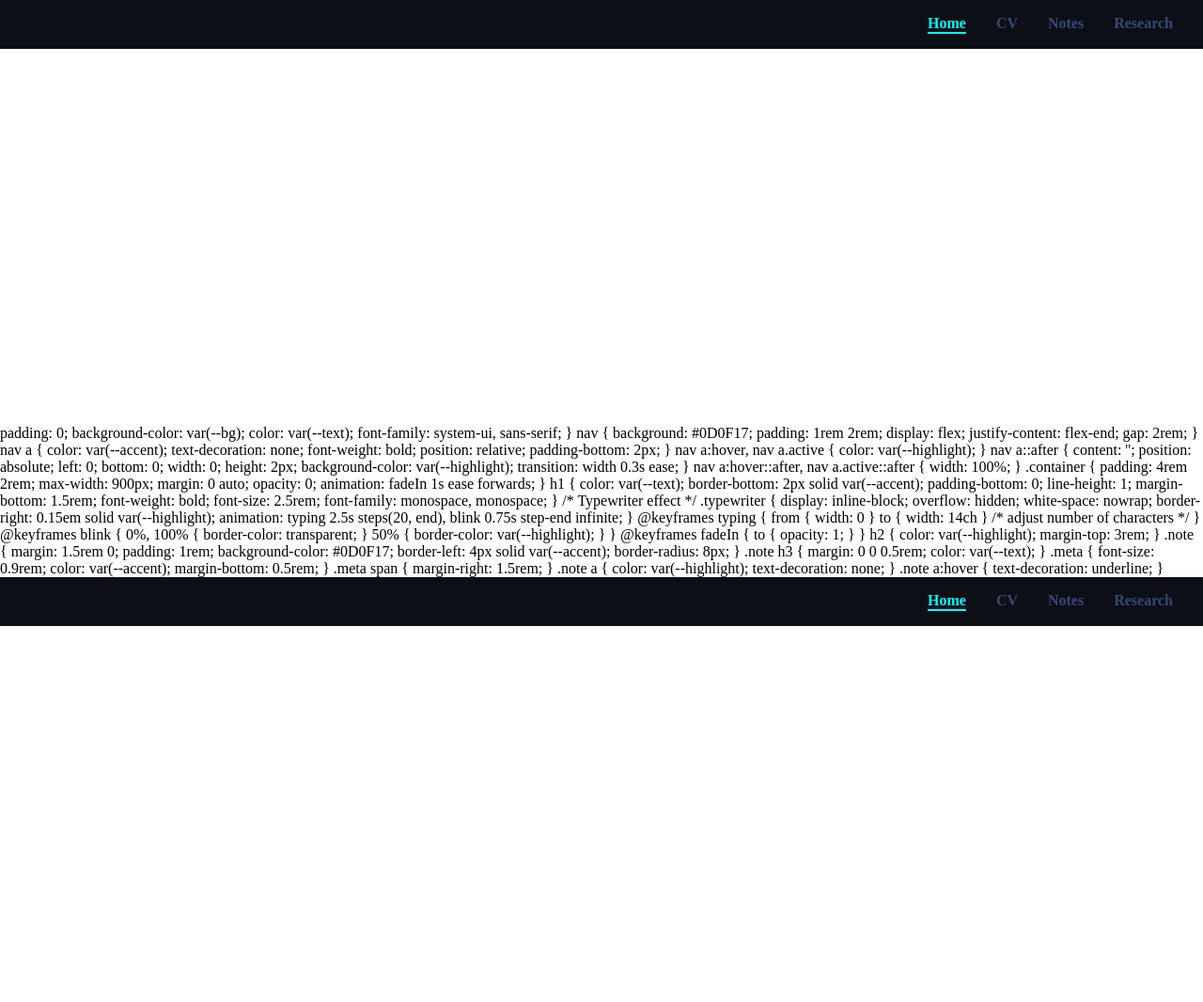
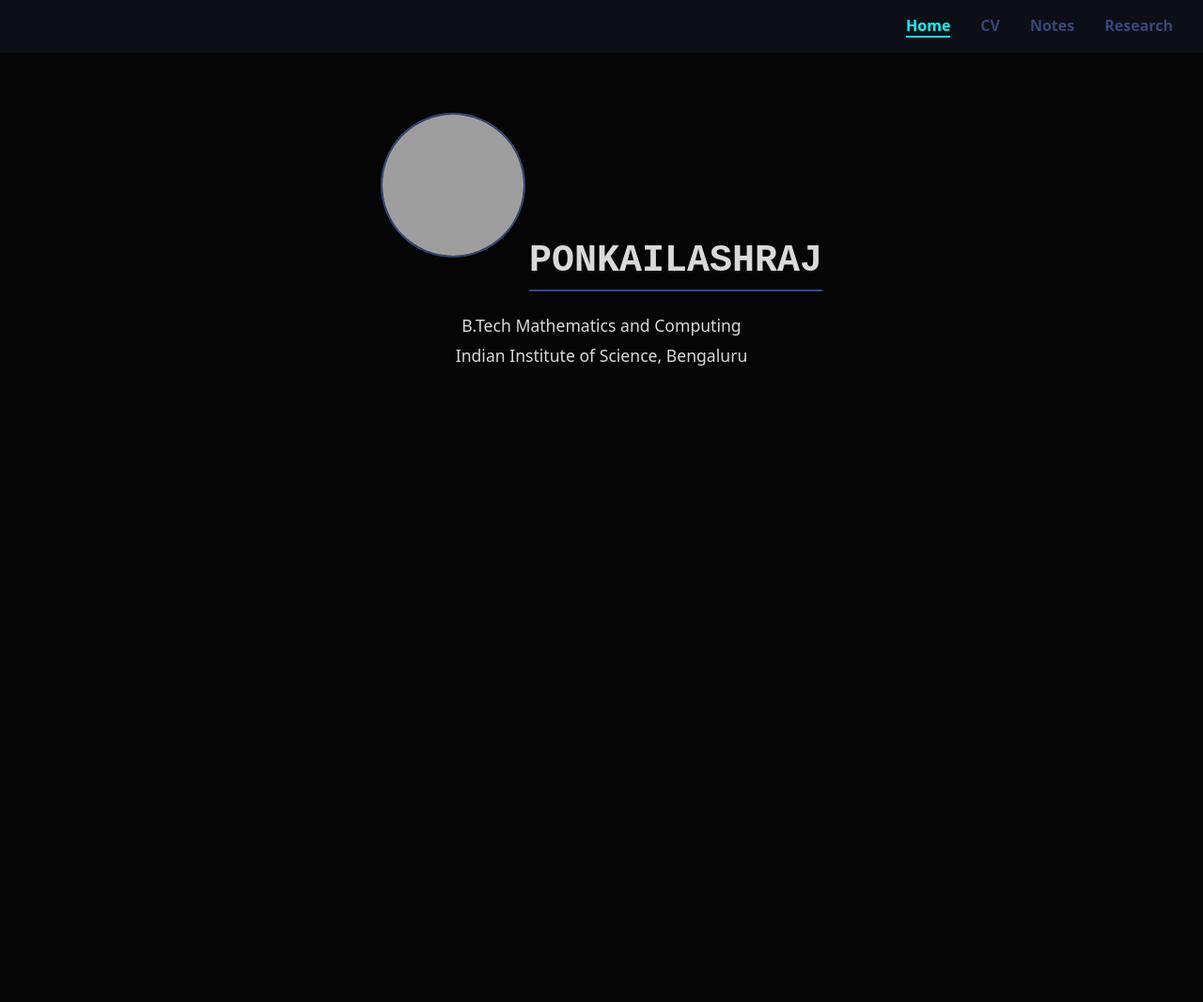
Before and after one commit to PONKAILASHRAJ/pk, a Jekyll site: the page index.html, which Jekyll copies as it is, in a window 1280 px wide. Shown: the whole page at 94% size. Built offline with Jekyll 4.4.1, drawn with Linux system fonts in a browser that asks for light colours; after the commit the page ends 900 px from its top, so only the background shows below that; grey boxes are pictures that could not be loaded.

Commit message:
index.html

```diff
--- a/index.html
+++ b/index.html
@@ -1,20 +1,4 @@
 <!DOCTYPE html>
-<html lang="en">
-<head>
-<meta charset="UTF-8" />
-<meta name="viewport" content="width=device-width, initial-scale=1.0"/>
-<title>PONKAILASHRAJ</title>
-<style>
-  :root {
-    --bg: #050505;
-    --text: #D9D9D9;
-    --accent: #374878;
-    --highlight: #00FFFF;
-  }
-
-
-    body {
-      margin: 0;<!DOCTYPE html>
 <html lang="en">
 <head>
 <meta charset="UTF-8" />
@@ -172,165 +156,3 @@
   </script>
 </body>
 </html>
-
-      padding: 0;
-      background-color: var(--bg);
-      color: var(--text);
-      font-family: system-ui, sans-serif;
-    }
-
-    nav {
-      background: #0D0F17;
-      padding: 1rem 2rem;
-      display: flex;
-      justify-content: flex-end;
-      gap: 2rem;
-    }
-
-    nav a {
-      color: var(--accent);
-      text-decoration: none;
-      font-weight: bold;
-      position: relative;
-      padding-bottom: 2px;
-    }
-
-    nav a:hover,
-    nav a.active {
-      color: var(--highlight);
-    }
-
-    nav a::after {
-      content: '';
-      position: absolute;
-      left: 0;
-      bottom: 0;
-      width: 0;
-      height: 2px;
-      background-color: var(--highlight);
-      transition: width 0.3s ease;
-    }
-
-    nav a:hover::after,
-    nav a.active::after {
-      width: 100%;
-    }
-
-    .container {
-      padding: 4rem 2rem;
-      max-width: 900px;
-      margin: 0 auto;
-      opacity: 0;
-      animation: fadeIn 1s ease forwards;
-    }
-
-    h1 {
-      color: var(--text);
-      border-bottom: 2px solid var(--accent);
-      padding-bottom: 0;
-      line-height: 1;
-      margin-bottom: 1.5rem;
-      font-weight: bold;
-      font-size: 2.5rem;
-      font-family: monospace, monospace;
-    }
-
-    /* Typewriter effect */
-    .typewriter {
-      display: inline-block;
-      overflow: hidden;
-      white-space: nowrap;
-      border-right: 0.15em solid var(--highlight);
-      animation:
-        typing 2.5s steps(20, end),
-        blink 0.75s step-end infinite;
-    }
-
-    @keyframes typing {
-      from { width: 0 }
-      to { width: 14ch } /* adjust number of characters */
-    }
-
-    @keyframes blink {
-      0%, 100% { border-color: transparent; }
-      50% { border-color: var(--highlight); }
-    }
-
-    @keyframes fadeIn {
-      to { opacity: 1; }
-    }
-
-    h2 {
-      color: var(--highlight);
-      margin-top: 3rem;
-    }
-
-    .note {
-      margin: 1.5rem 0;
-      padding: 1rem;
-      background-color: #0D0F17;
-      border-left: 4px solid var(--accent);
-      border-radius: 8px;
-    }
-
-    .note h3 {
-      margin: 0 0 0.5rem;
-      color: var(--text);
-    }
-
-    .meta {
-      font-size: 0.9rem;
-      color: var(--accent);
-      margin-bottom: 0.5rem;
-    }
-
-    .meta span {
-      margin-right: 1.5rem;
-    }
-
-    .note a {
-      color: var(--highlight);
-      text-decoration: none;
-    }
-
-    .note a:hover {
-      text-decoration: underline;
-    }
-  </style>
-</head>
-<body>
-
-
-  <nav>
-     <a href="index.html" class="active">Home</a>
-    <a href="cv.html">CV</a>
-    <a href="notes.html">Notes</a>
-    <a href="research.html">Research</a>
-  </nav>
-
-  <div class="container">
-    <img src="profile.jpg" alt="Profile Picture" class="profile-pic" />
-    <h1><span class="typewriter">PONKAILASHRAJ</span></h1>
-    <p>B.Tech Mathematics and Computing</p>
-    <p>Indian Institute of Science, Bengaluru</p>
-  </div>
-
-  <script>
-    // Remove blinking cursor after typing animation
-    const typewriter = document.querySelector('.typewriter');
-    setTimeout(() => {
-      typewriter.classList.add('animation-done');
-    }, 3000);
-
-    // Automatically add "active" class to nav link matching current page
-    const navLinks = document.querySelectorAll('nav a');
-    const currentPage = window.location.pathname.split('/').pop();
-
-    navLinks.forEach(link => {
-      if (link.getAttribute('href') === currentPage || (currentPage === '' && link.getAttribute('href') === 'index.html')) {
-        link.classList.add('active');
-      }
-    });
-  </script>
-</body>
-</html>
```
